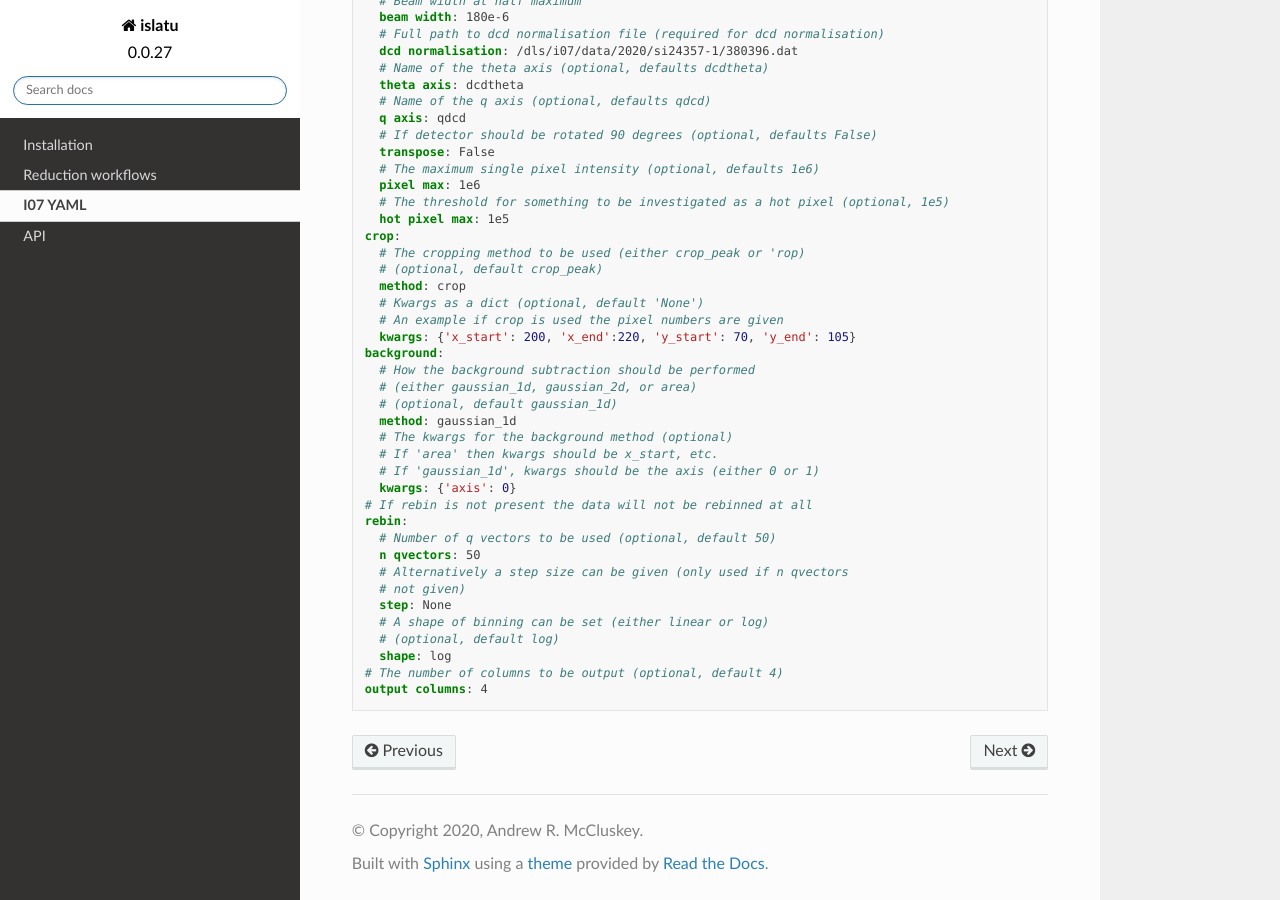
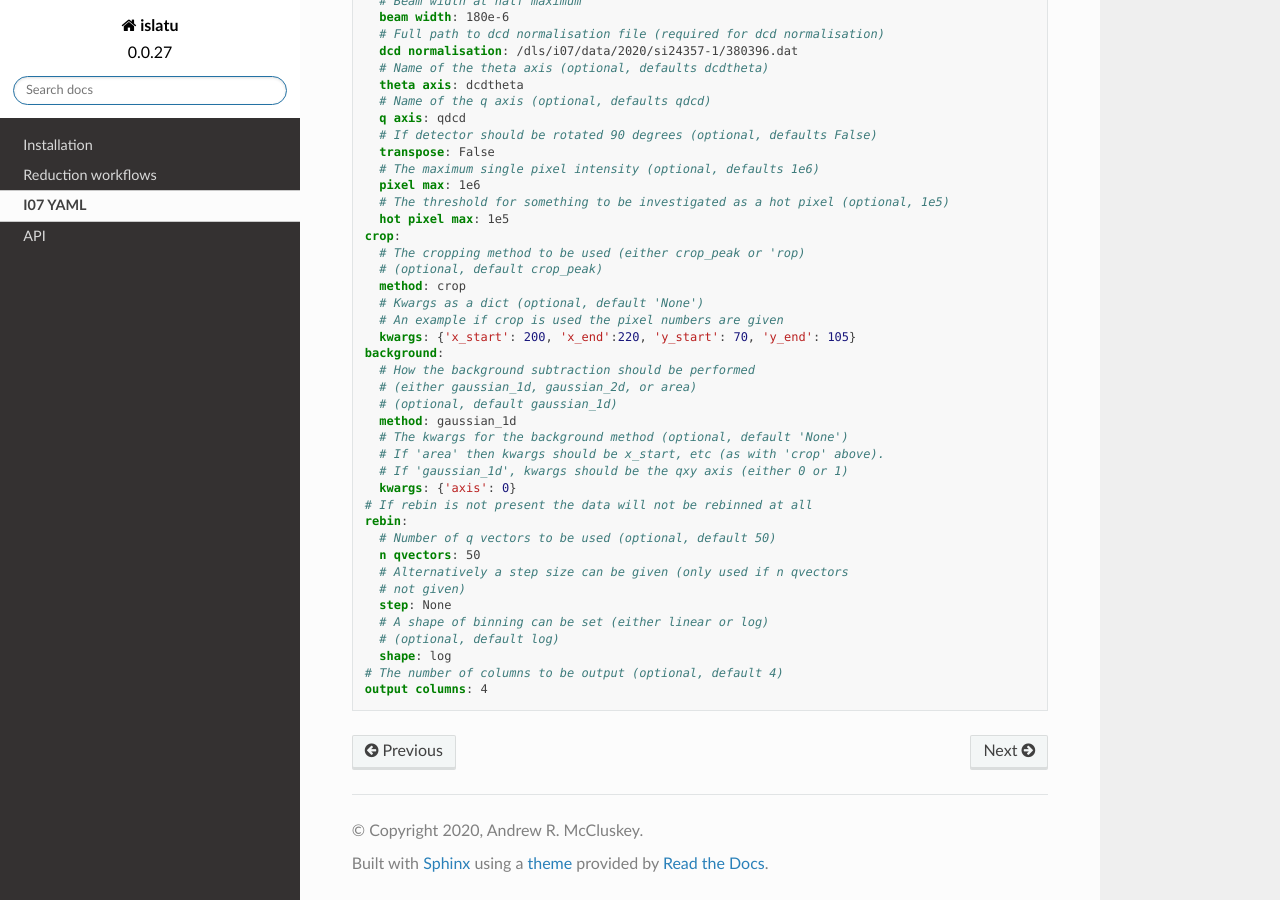
Before and after one commit to DiamondLightSource/islatu, a Sphinx documentation site: the page built from docs/source/i07yaml.rst, in a window 1280 px wide and 900 px high, scrolled down 521 px. Built offline with Sphinx 7.4.7 and the Read the Docs theme 2.0.0, drawn with Linux system fonts in a browser that asks for light colours; formulas are drawn with MathJax 3.

Commit message:
more documentation

```diff
--- a/docs/source/i07yaml.rst
+++ b/docs/source/i07yaml.rst
@@ -48,9 +48,9 @@ Here we document all of the options that are available in this interface.
      # (either gaussian_1d, gaussian_2d, or area)
      # (optional, default gaussian_1d)
      method: gaussian_1d
-     # The kwargs for the background method (optional)
-     # If 'area' then kwargs should be x_start, etc.
-     # If 'gaussian_1d', kwargs should be the axis (either 0 or 1)
+     # The kwargs for the background method (optional, default 'None')
+     # If 'area' then kwargs should be x_start, etc (as with 'crop' above).
+     # If 'gaussian_1d', kwargs should be the qxy axis (either 0 or 1)
      kwargs: {'axis': 0}
    # If rebin is not present the data will not be rebinned at all
    rebin:
```
